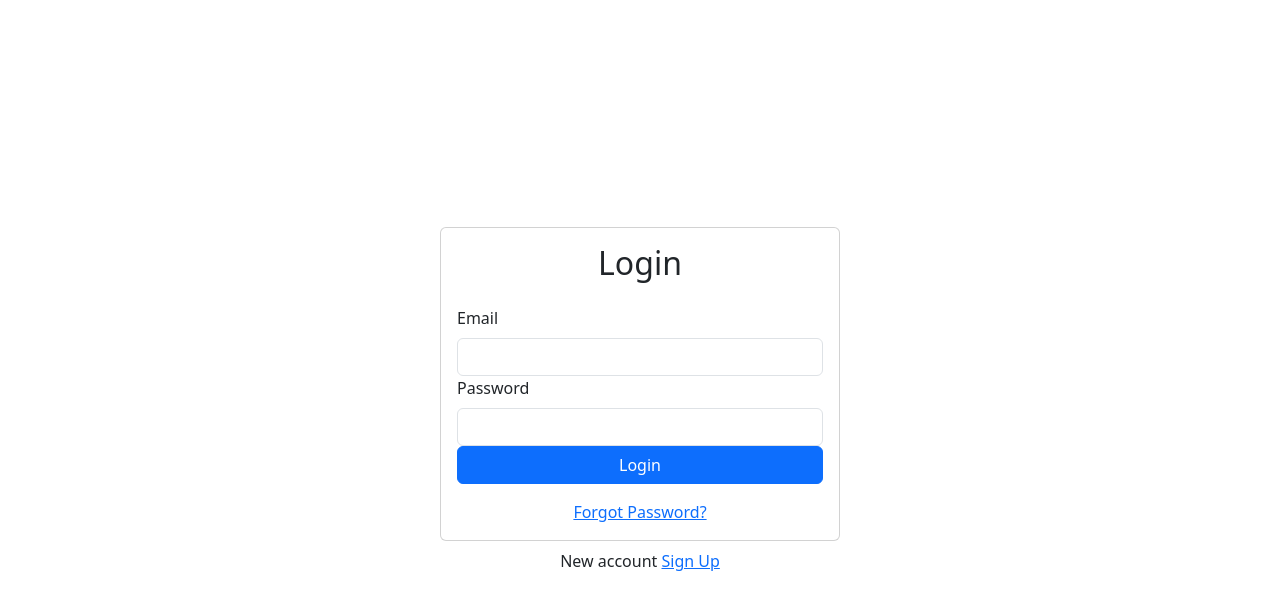
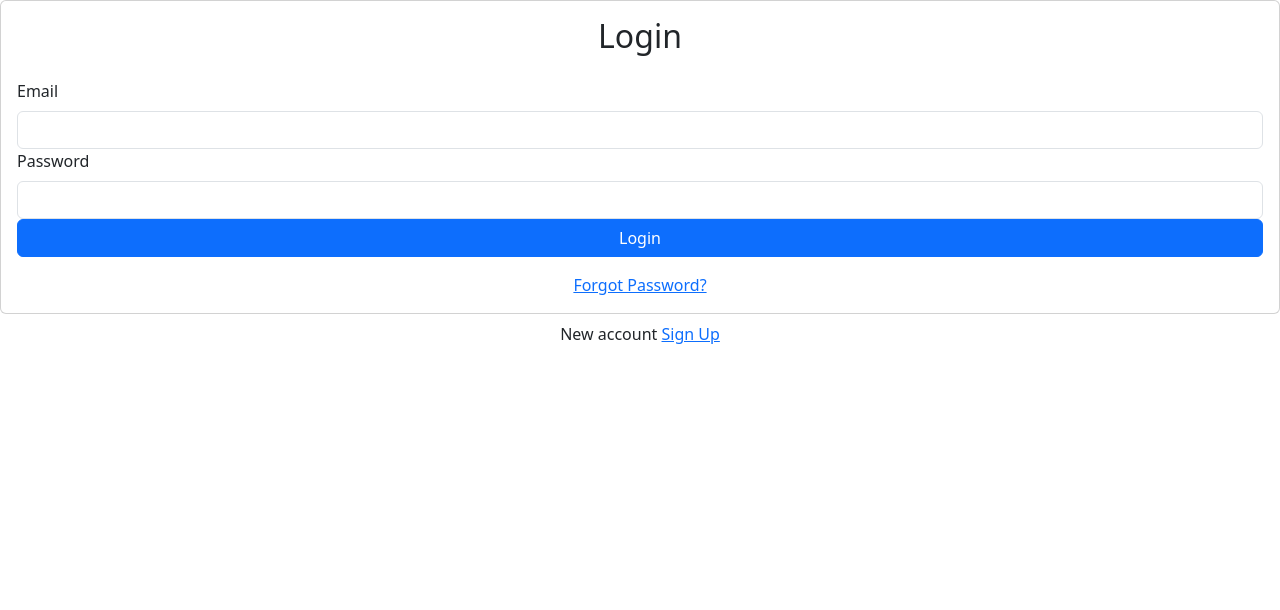
Before and after one commit to dduy277/web-InnoPro, a React (Create React App) app: page /login in a window 1280 px wide. Shown: the top 610 px of the page. Built offline with nearby package versions, Linux system fonts and the light colour scheme; no server answers.

Commit message:
dọn code

```diff
--- a/src/components/App.js
+++ b/src/components/App.js
@@ -15,11 +15,11 @@ import Home from "./Home.js"
 
 function App() {
   return (
-    <Container
+    /*     <Container
           className="d-flex align-items-center justify-content-center"
           style={{ minHeight: "100vh" }}
-    >
-      <div className="w-100" style={{ maxWidth: "400px" }}>
+        > */
+    //<div className="w-100" style={{ maxWidth: "400px" }}>
     <Router>
       <AuthProvider>
         <Routes>
@@ -42,8 +42,8 @@ function App() {
         </Routes>
       </AuthProvider>
     </Router>
-      </div>
-    </Container>
+    //</div>
+    /*     </Container> */
   )
 }
 
--- a/src/components/Home.js
+++ b/src/components/Home.js
@@ -5,28 +5,19 @@ import { auth, db } from '../firebase'
 import { collection, getDocs } from "firebase/firestore";
 export default function Home() {
 
-  // getting current user function
+  const [products, setProducts] = useState([]);
+
+  /* get current user  */
   function GetCurrentUser() {
     const [user, setUser] = useState(null);
     useEffect(() => {
       const user = auth.currentUser;
       if (user) {
-        const displayName = user.uid
-        console.log(displayName)
-        setUser('yes');
+        setUser(user.displayName);
       }
       else {
         setUser(null);
       }
-      /*
-          //db.collection('users').doc(user.uid).get().then(snapshot => {
-          //  setUser(snapshot.data().FullName);
-          //})
-          setUser('yes');
-        }
-
-
-      }) */
     }, [])
     return user;
   }
@@ -34,11 +25,9 @@ export default function Home() {
   const user = GetCurrentUser();
   // console.log(user);
 
-  // state of products
-  const [products, setProducts] = useState([]);
 
-  // getting products function
-  const getProducts = async () => {
+  /* get products  */
+  async function getProducts() {
     const products = await getDocs(collection(db, 'Products'));
     const productsArray = [];
     products.forEach((doc) => {
--- a/src/components/authentication/PrivateRoute.js
+++ b/src/components/authentication/PrivateRoute.js
@@ -1,6 +1,7 @@
 import React from "react";
 import { Navigate } from "react-router-dom";
 import { useAuth } from "../../contexts/AuthContext";
+
 function PrivateRoute({ children }) {
   const { currentUser } = useAuth();
   return currentUser ? children : <Navigate to="/login" />;
--- a/src/components/authentication/Signup.js
+++ b/src/components/authentication/Signup.js
@@ -25,7 +25,6 @@ export default function Signup() {
       setError("")
       setLoading(true)
       await signup(emailRef.current.value, passwordRef.current.value).then(() => {
-        console.log(usernameRef.current.value)
         let firebaseUser = getAuth().currentUser;
         return updateProfileFirebase(firebaseUser, { displayName: usernameRef.current.value }) /* coi lại sau */
       })
```
Lines whose indentation alone changed are shown as unchanged.
